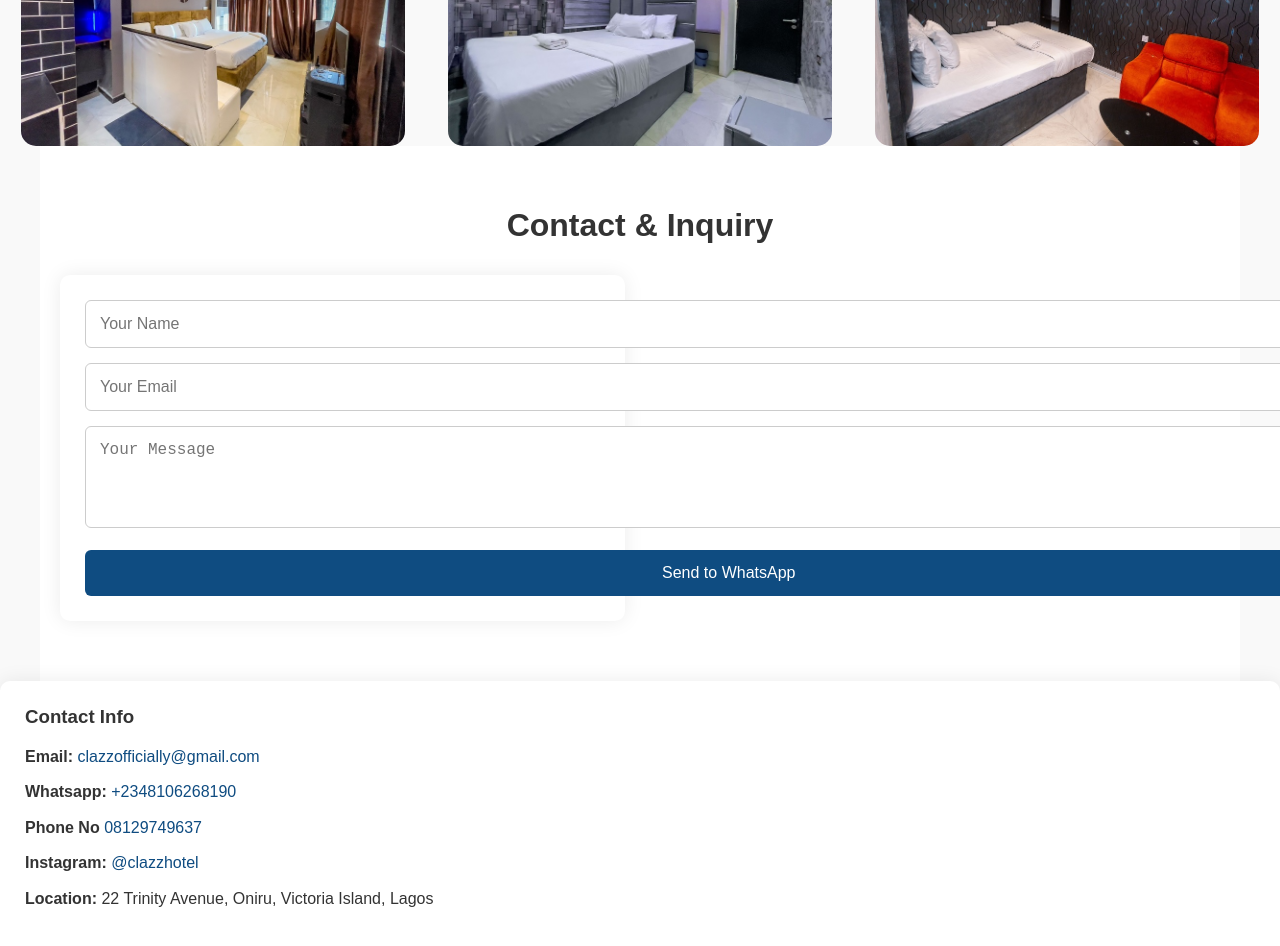
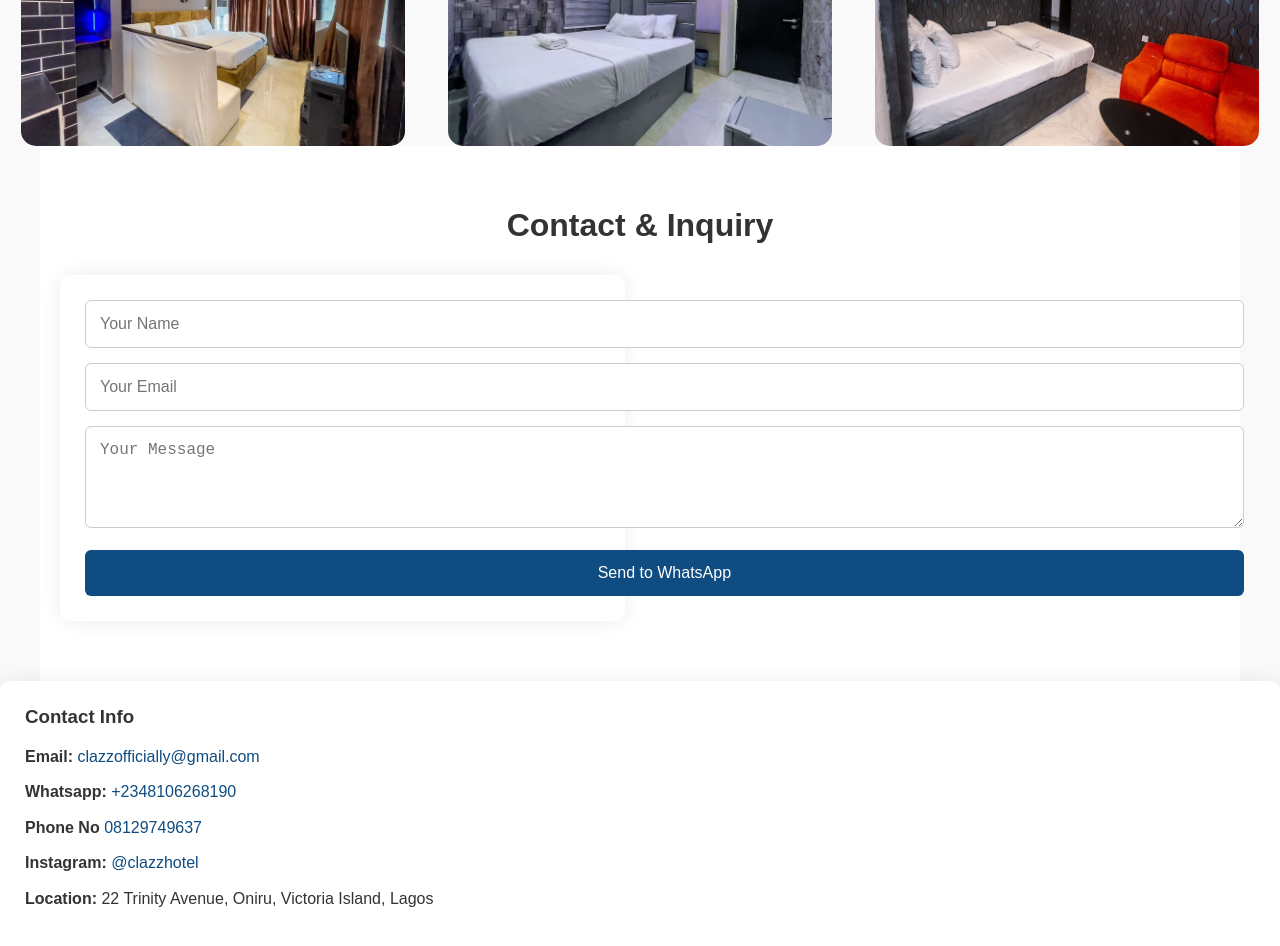
Before and after one commit to MOBEEJR/clazzhotel, a plain HTML site: page index.html in a window 1280 px wide. Shown: the part 4958-5904 px from the top of the page. Drawn offline with nearby package versions, Linux system fonts and the light colour scheme; grey boxes are pictures that could not be loaded; a script that the page names is missing.

Commit message:
Your update message here

```diff
--- a/index.html
+++ b/index.html
@@ -842,7 +842,7 @@ footer {
 
     form#inquiry-form input,
     form#inquiry-form textarea {
-      width: 250%;
+      width: 225%;
       padding: 14px;
       margin-bottom: 15px;
       border: 1px solid #ccc;
@@ -851,7 +851,7 @@ footer {
     }
 
     form#inquiry-form button {
-      width: 250%;
+      width: 225%;
       padding: 14px;
       background: #0f4c81;
       color: #fff;
```
Lines whose indentation alone changed are shown as unchanged.
